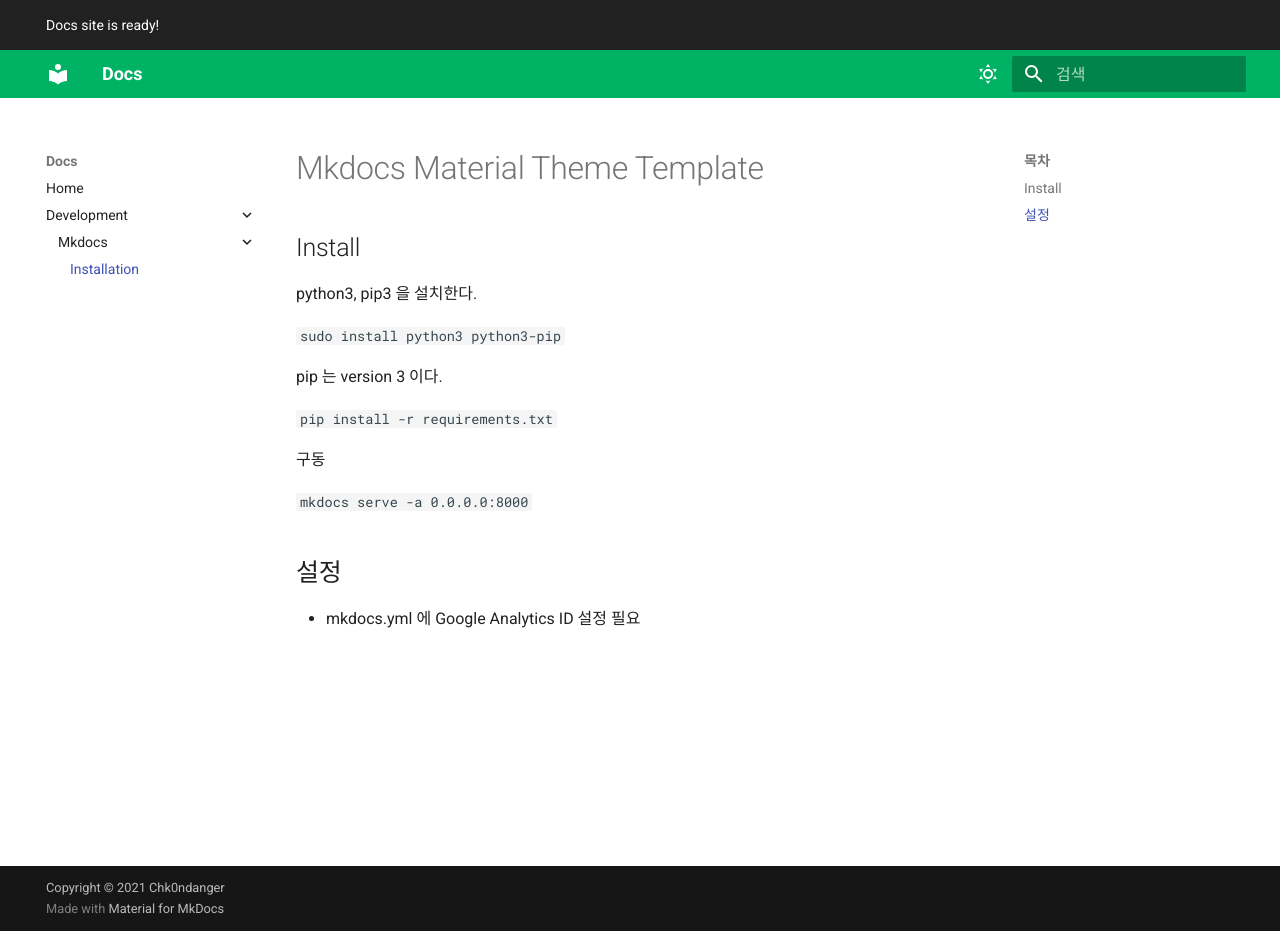
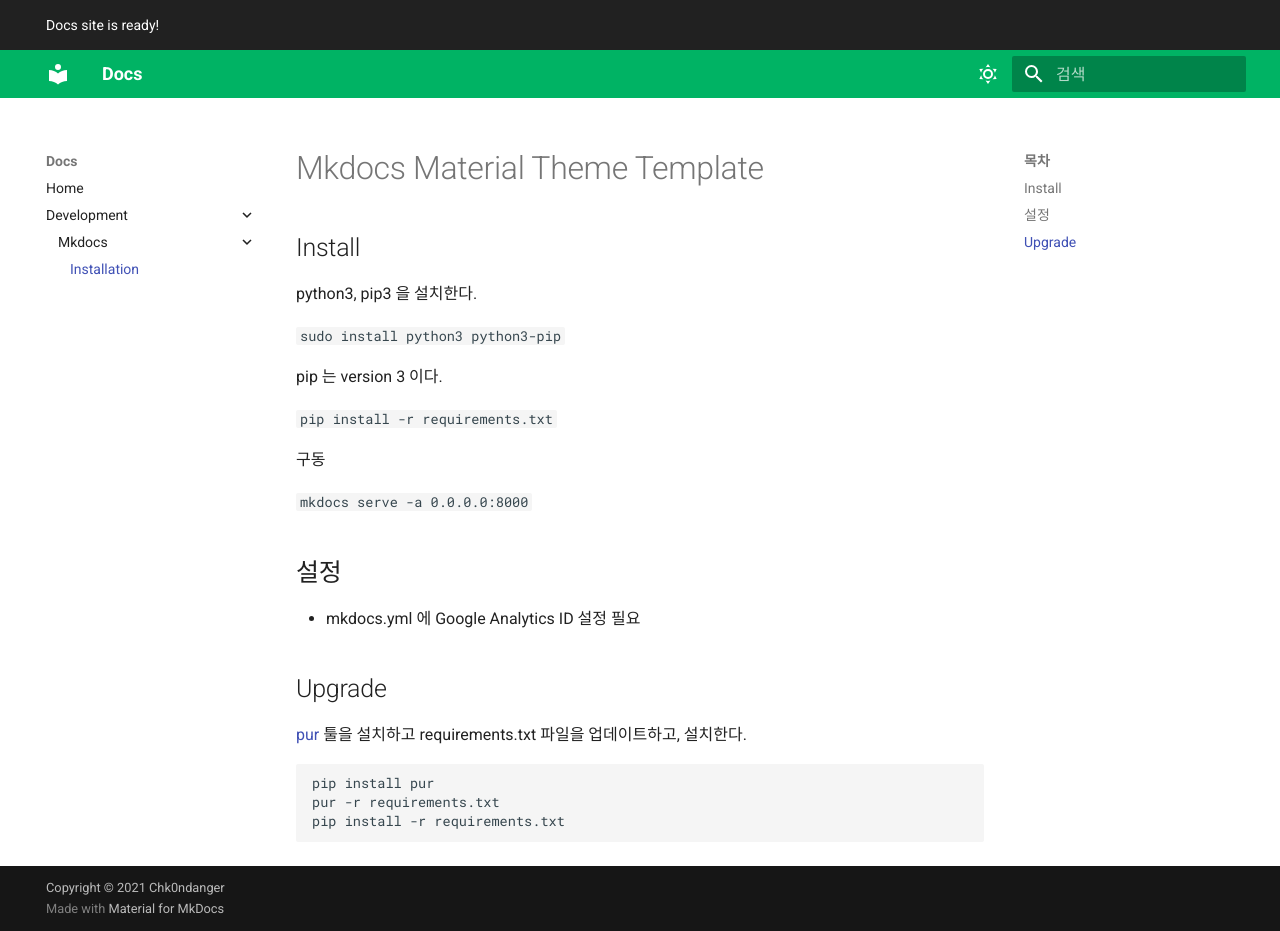
Before and after one commit to sh1nj1/mkdocs-template, an MkDocs documentation site: the page built from docs/development/mkdocs/install.md, in a window 1280 px wide and 931 px high. Built offline with MkDocs 1.6.1 and Material for MkDocs 9.7.7, drawn with Linux system fonts in a browser that asks for light colours.

Commit message:
Add How to upgrade mkdocs

````diff
--- a/docs/development/mkdocs/install.md
+++ b/docs/development/mkdocs/install.md
@@ -17,3 +17,13 @@
 ## 설정
 
 * mkdocs.yml 에 Google Analytics ID 설정 필요
+
+## Upgrade
+
+[pur](https://pypi.org/project/pur/) 툴을 설치하고 requirements.txt 파일을 업데이트하고, 설치한다.
+
+```
+pip install pur
+pur -r requirements.txt
+pip install -r requirements.txt
+```
````
